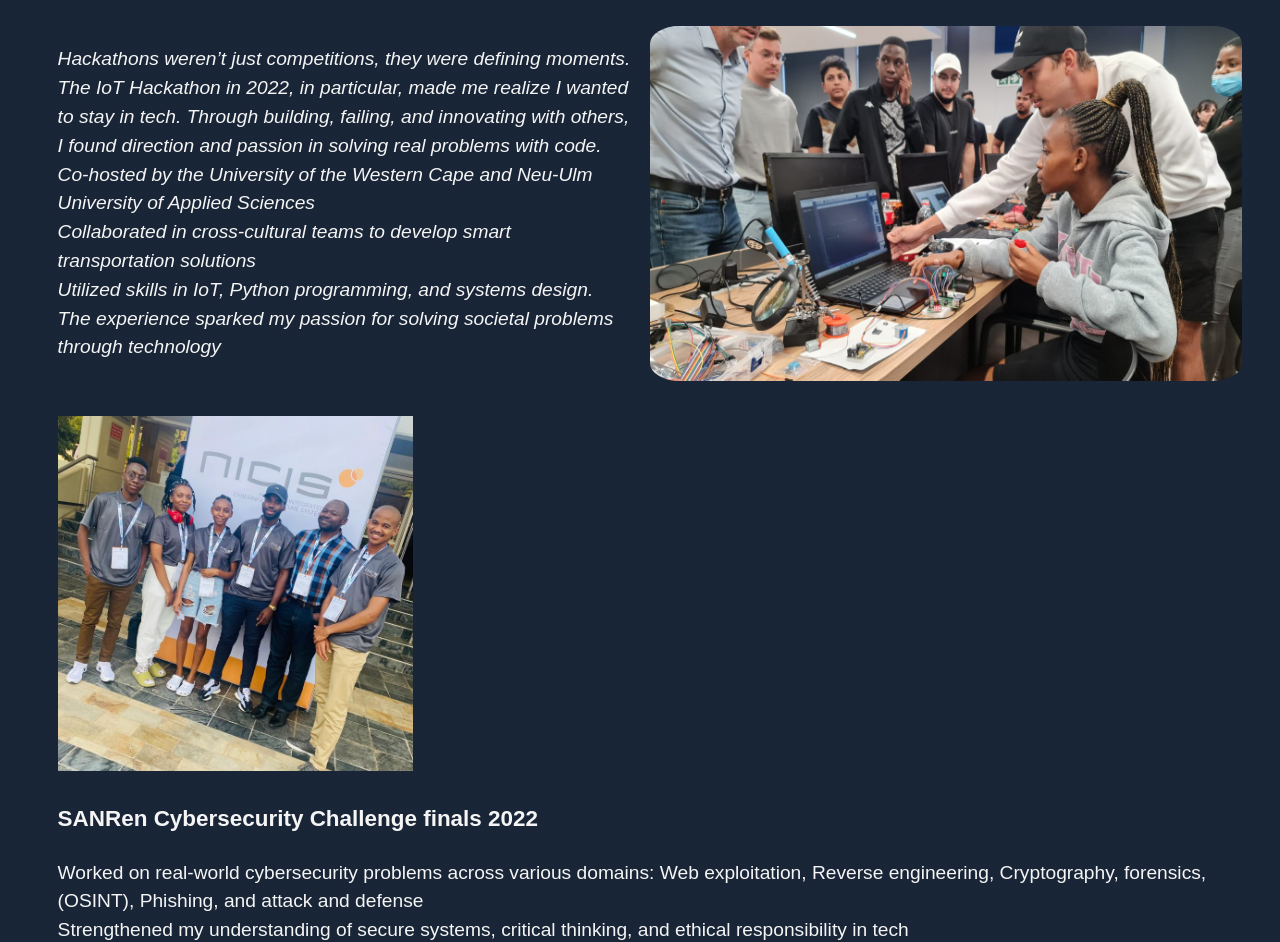
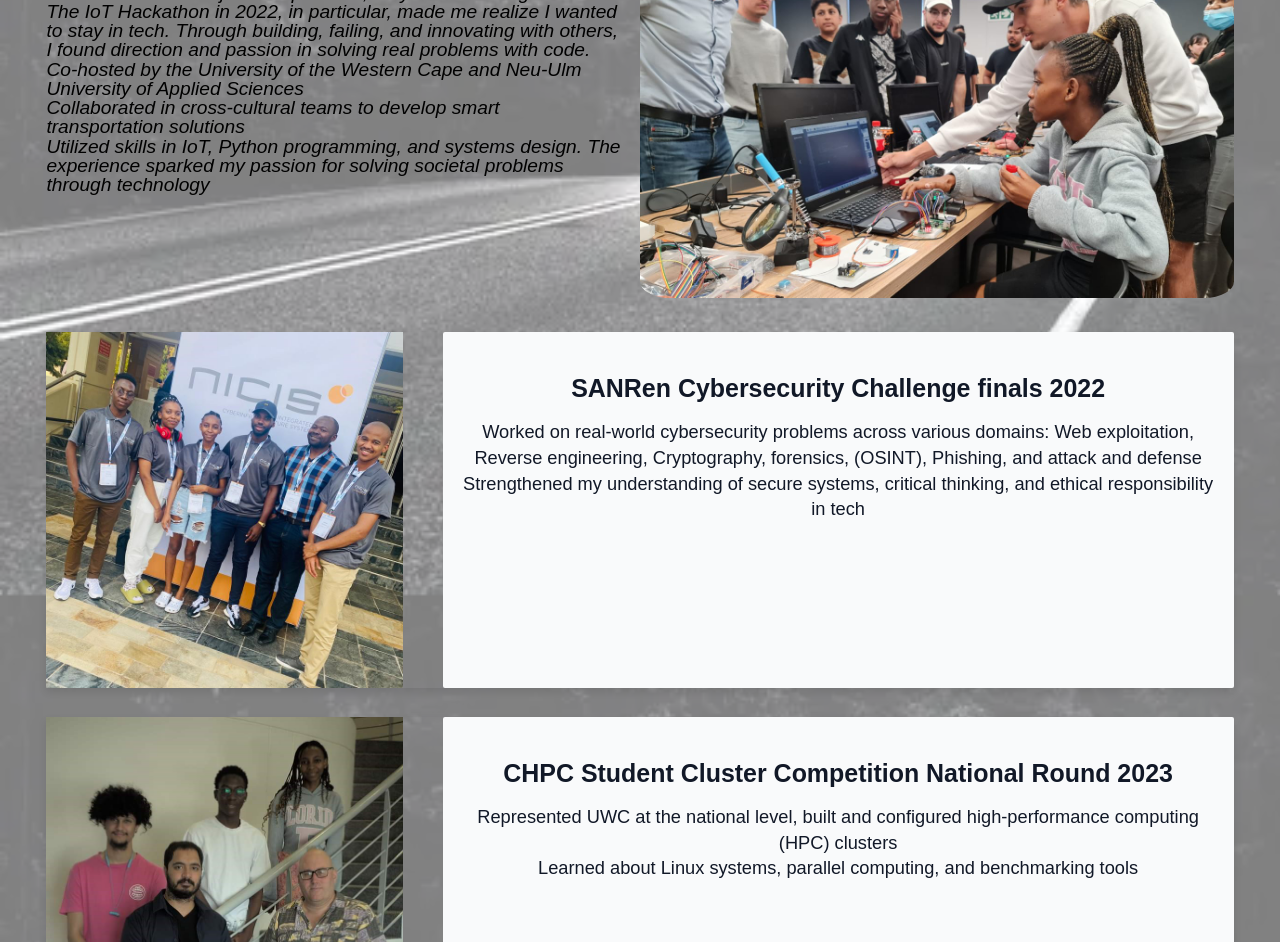
Before and after one commit to Ntanganedzeni02/HTML_CSS_website, a plain HTML site: page public/hackathon.html in a window 1280 px wide. Shown: the part 205-1147 px from the top of the page. Drawn offline with Linux system fonts and the light colour scheme.

Commit message:
css updated

```diff
--- a/public/hackathon.css
+++ b/public/hackathon.css
@@ -2,19 +2,31 @@ body {
   font-family: "Agrandir", sans-serif;
   font-size: 1.2em;
   font-weight: 500;
-  line-height: 1.5;
-  color: whitesmoke;
-  margin: 1em;
-  padding: 1em 1em 0 2em;
+  line-height: 1;
+  padding-top: 10px;
   background-image: linear-gradient(
-      rgba(20, 27, 49, 0.8),
-      rgba(20, 27, 49, 0.8)
+      rgba(255, 255, 255, 0.5),
+      rgba(255, 255, 255, 0.5)
     ),
-    url("./assert/images/im5.jpeg");
+    url("../assert/images/OIP.webp");
   background-color: darkslategrey;
   background-size: cover;
   background-position: center;
   background-attachment: fixed;
+}
+
+footer {
+  clear: both;
+}
+
+header {
+  background-color: #1e3a8a;
+  position: fixed;
+  top: 0;
+  left: 0;
+  right: 0;
+  z-index: 1000;
+  padding-right: 1em;
 }
 
 nav ul {
@@ -26,17 +38,30 @@ nav ul {
 
 nav li a {
   text-decoration: none;
-  color: black;
+  color: white;
   font-weight: 600;
-  font-size: 1.3em;
+  font-size: 1em;
+}
+
+main {
+  padding: 1em;
+  margin: 1em 1em 0 1em;
 }
 
 h1 {
   text-align: center;
-  color: black;
+  color: #1e3a8a;
   font-size: 2.5em;
   font-weight: bolder;
 }
+
+h3 {
+        color: #111827;
+        font-size: 1.3em;
+        font-weight: 600;
+        font-weight: bold;
+      }
+
 
 .introduction {
   display: flex;
@@ -50,3 +75,46 @@ h1 {
   width: 50%;
   margin-right: 1em;
 }
+
+.hackathons {
+  background: transparent;
+}
+
+.hackathon {
+  display: flex;
+  flex-direction: row;
+  align-items: stretch;
+  justify-content: space-between;
+  overflow: hidden;
+  gap: 40px;
+  box-shadow: 0 4px 8px rgba(0, 0, 0, 0.1);
+  margin-bottom: 1.5em;
+}
+
+.hackathon img {
+  width: 100%;
+  object-fit: cover;
+  height: auto;
+}
+
+.hackathon-text {
+  background: #f9fafb;
+  border-radius: 2px;
+  flex-grow: 1;
+  padding: 1em;
+
+}
+
+.hackathon h3 {
+  font-weight: 600;
+  text-align: center;
+  margin-bottom: auto;
+  font-weight: bold;
+}
+
+.hackathon p {
+  font-size: 0.95em;
+  line-height: 1.4;
+  color: #111827;
+  text-align: center;
+}
--- a/public/hackathon.html
+++ b/public/hackathon.html
@@ -1,14 +1,13 @@
 <!DOCTYPE html>
 <html lang="en">
   <head>
-    <meta charset="UTF-8">
-    <meta name="viewport" content="width=device-width, initial-scale=1.0">
+    <meta charset="UTF-8" />
+    <meta name="viewport" content="width=device-width, initial-scale=1.0" />
     <title>Beyond the Classroom</title>
-    <link rel="stylesheet" href="hackathon.css">
-
+    <link rel="stylesheet" href="hackathon.css" />
   </head>
   <body>
-
+    <header>
       <nav>
         <ul>
           <li><a href="leadership.html">Leadership</a></li>
@@ -17,54 +16,103 @@
           <li><a href="../index.html"> Home</a></li>
         </ul>
       </nav>
+    </header>
 
+    <main>
       <h1>Hackathon & Tech Challenges</h1>
-    <div class="hackathon">
       <div class="introduction">
-            <p>Hackathons weren’t just competitions, they were defining moments. The IoT Hackathon in 2022, in particular, made me realize I wanted to stay in tech. Through building, failing, and innovating with others, I found direction and passion in solving real problems with code. <br>
-                Co-hosted by the University of the Western Cape and Neu-Ulm University of Applied Sciences <br>
-                Collaborated in cross-cultural teams to develop smart transportation solutions <br>
-                Utilized skills in IoT, Python programming, and systems design. The experience sparked my passion for solving societal problems through technology
+        <p>
+          Hackathons weren’t just competitions, they were defining moments. The
+          IoT Hackathon in 2022, in particular, made me realize I wanted to stay
+          in tech. Through building, failing, and innovating with others, I
+          found direction and passion in solving real problems with code. <br />
+          Co-hosted by the University of the Western Cape and Neu-Ulm University
+          of Applied Sciences <br />
+          Collaborated in cross-cultural teams to develop smart transportation
+          solutions <br />
+          Utilized skills in IoT, Python programming, and systems design. The
+          experience sparked my passion for solving societal problems through
+          technology
         </p>
-            <img src="../assert/images/IoT.jpg" alt="IoT Hackathon picture" style="width: 50%; height: auto; border-radius: 5%;">
+        <img
+          src="../assert/images/IoT.jpg"
+          alt="IoT Hackathon picture"
+          style="width: 50%; height: auto; border-radius: 5%"
+        />
       </div>
 
-        <div class="image">
-            <img src="../assert/images/sanren.jpg" alt=" cybersecurity challenge finals" style="width: 30%; height: auto;">
+      <div class="hackathons">
+
+        <div class="hackathon">
+          <img
+            src="../assert/images/sanren.jpg"
+            alt=" cybersecurity challenge finals"
+            style="width: 30%; height: auto"
+          />
           <div class="hackathon-text">
             <h3>SANRen Cybersecurity Challenge finals 2022</h3>
-                <p>Worked on real-world cybersecurity problems across various domains: Web exploitation, Reverse engineering, Cryptography, forensics, (OSINT), Phishing, and attack and defense <br>
-                Strengthened my understanding of secure systems, critical thinking, and ethical responsibility in tech</p>
+            <p>
+              Worked on real-world cybersecurity problems across various
+              domains: Web exploitation, Reverse engineering, Cryptography,
+              forensics, (OSINT), Phishing, and attack and defense <br />
+              Strengthened my understanding of secure systems, critical
+              thinking, and ethical responsibility in tech
+            </p>
           </div>
         </div>
 
-        <div class="image">
-            <img src="../assert/images/chpc.jpg" alt="chpc national student cluster competition" style="width: 30%; height: auto;">
+        <div class="hackathon">
+          <img
+            src="../assert/images/chpc.jpg"
+            alt="chpc national student cluster competition"
+            style="width: 30%; height: auto"
+          />
           <div class="hackathon-text">
             <h3>CHPC Student Cluster Competition National Round 2023</h3>
-                <p>Represented UWC at the national level, built and configured high-performance computing (HPC) clusters <br>
-                Learned about Linux systems, parallel computing, and benchmarking tools</p>
+            <p>
+              Represented UWC at the national level, built and configured
+              high-performance computing (HPC) clusters <br />
+              Learned about Linux systems, parallel computing, and benchmarking
+              tools
+            </p>
           </div>
         </div>
 
-        <div class="image">
-            <img src="../assert/images/girlcode.jpg" alt="girlcode hackathon" style="width: 30%; height: auto;">
+        <div class="hackathon">
+          <img
+            src="../assert/images/girlcode.jpg"
+            alt="girlcode hackathon"
+            style="width: 30%; height: auto"
+          />
           <div class="hackathon-text">
             <h3>GirlCode Hackathon 2023</h3>
-                <p>Participated in an all-women hackathon aimed at solving social impact problems. Strengthened skills in UI/UX, teamwork, and agile thinking</p>
+            <p>
+              Participated in an all-women hackathon aimed at solving social
+              impact problems. Strengthened skills in UI/UX, teamwork, and agile
+              thinking
+            </p>
           </div>
         </div>
 
-        <div class="image">
-            <img src="../assert/images/ibm.jpg" alt="IBM hackathon" style="width: 30%; height: auto;">
-            <div>
+        <div class="hackathon">
+          <img
+            src="../assert/images/ibm.jpg"
+            alt="IBM hackathon"
+            style="width: 30%; height: auto"
+          />
+          <div class="hackathon-text">
             <h3>IBM DATATHON 2024</h3>
-                <p>During the IBM Datathon, my team and I built a web app using Jupyter Notebooks to detect AI-generated content, including deepfakes, phishing emails, and synthetic text. This challenge deepened my understanding of AI misuse and strengthened my skills in machine learning, data analysis, and cybersecurity.</p>
+            <p>
+              During the IBM Datathon, my team and I built a web app using
+              Jupyter Notebooks to detect AI-generated content, including
+              deepfakes, phishing emails, and synthetic text. This challenge
+              deepened my understanding of AI misuse and strengthened my skills
+              in machine learning, data analysis, and cybersecurity.
+            </p>
           </div>
         </div>
-
-
       </div>
+    </main>
   </body>
 
   <footer>
```
Also changed, not shown: index.html (+8 -2 lines). Lines whose indentation alone changed are shown as unchanged.
